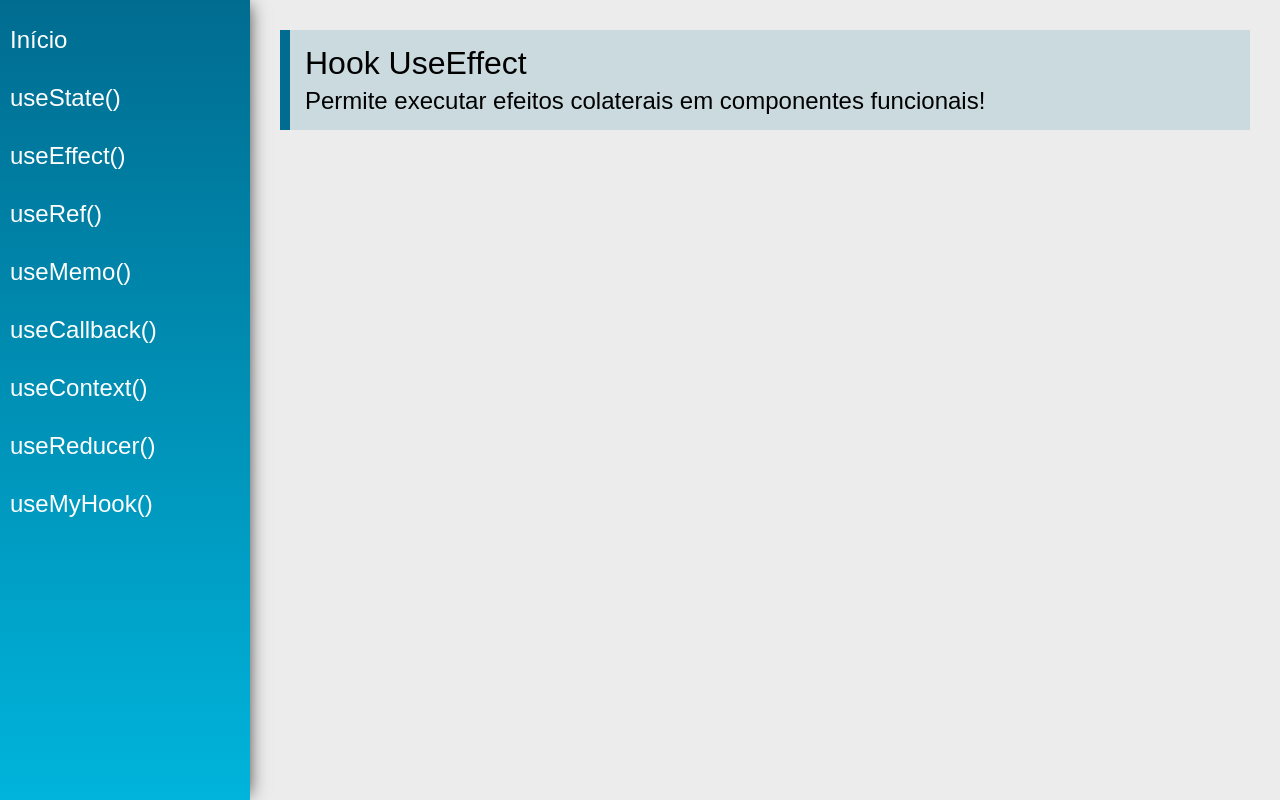
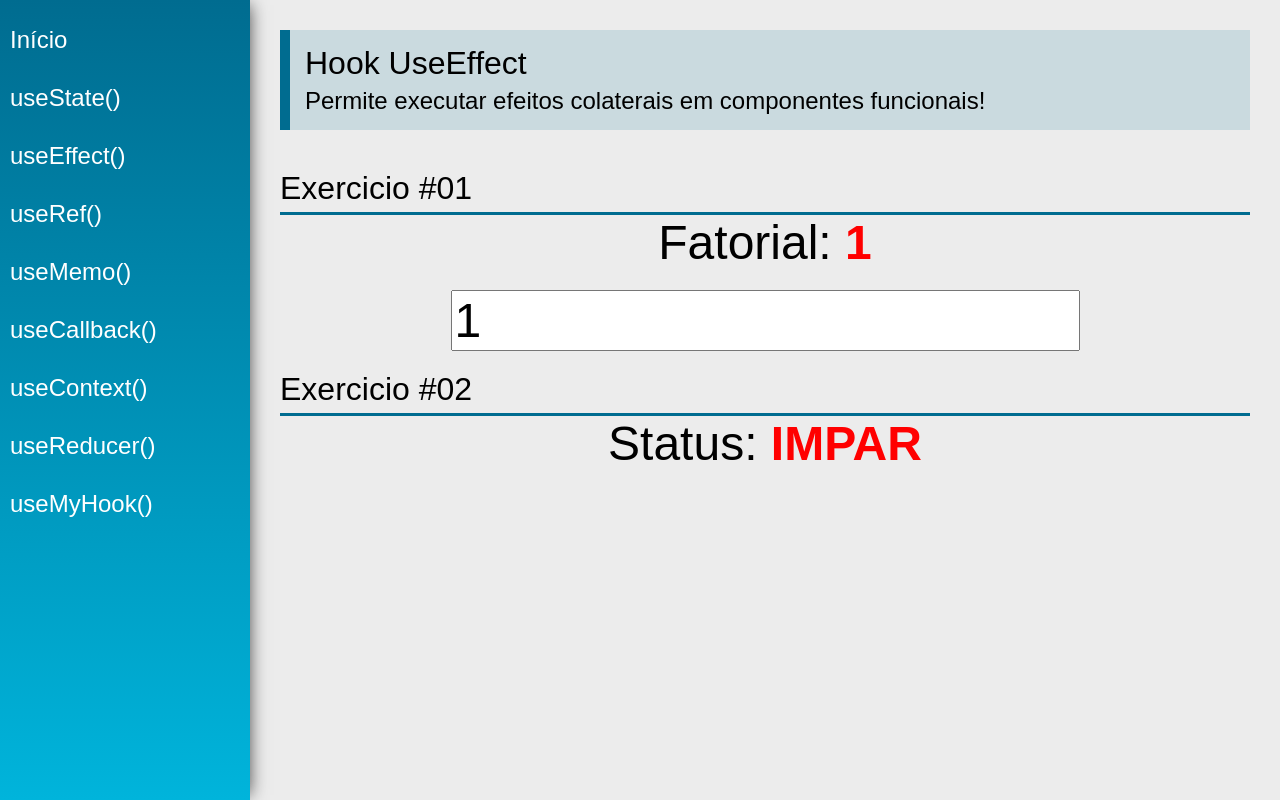
Before and after one commit to edulima2412/react-hooks, a React (Create React App) app: page /useEffect in a window 1280 px wide. Built offline with nearby package versions, Linux system fonts and the light colour scheme.

Commit message:
add useEffect

```diff
--- a/src/views/App.jsx
+++ b/src/views/App.jsx
@@ -1,5 +1,5 @@
 import './App.css'
-import React, { useState } from 'react'
+import React from 'react'
 import { BrowserRouter as Router } from  'react-router-dom'
 
 import Menu from '../components/layout/Menu'
--- a/src/views/examples/UseEffect.jsx
+++ b/src/views/examples/UseEffect.jsx
@@ -1,13 +1,67 @@
-import React from 'react'
-import PageTitle from '../../components/layout/PageTitle'
+import React, { useEffect, useState } from 'react';
+
+import PageTitle from '../../components/layout/PageTitle';
+import SectionTitle from '../../components/layout/SectionTitle';
+
+function calcFatorial(num) {
+    const n = parseInt(num);
+    if(n < 0) return -1
+    if(n === 0) return 1
+    //Recursividade
+    return calcFatorial(n - 1) * n
+}
+
+function calcStatus(num) {
+    const n = parseInt(num);
+    if(n < 0) return -1
+    if(n % 2 === 0){
+        return "PAR"
+    } else {
+        return "IMPAR"
+    }
+}
 
 const UseEffect = (props) => {
+    const [number, setNumber] = useState(1);
+    const [fatorial, setFatorial] = useState(1);
+    const [status, setStatus] = useState("");
+
+    useEffect(function () {
+        setFatorial(calcFatorial(number))
+    }, [number]);
+
+    useEffect(function () {
+        setStatus(calcStatus(number))
+    }, [number]);
+
     return (
         <div className="UseEffect">
             <PageTitle
                 title="Hook UseEffect"
                 subtitle="Permite executar efeitos colaterais em componentes funcionais!"
             />
+
+            <SectionTitle title="Exercicio #01" />
+            <div className="center">
+                <div>
+                    <span className="text">Fatorial: </span>
+                    <span className="text red">{fatorial === -1 ? "Não existe" : fatorial}</span>
+                </div>
+                <input
+                    type="number"
+                    className="input"
+                    value={number}
+                    onChange={e => setNumber(e.target.value)}
+                />
+            </div>
+
+            <SectionTitle title="Exercicio #02" />
+            <div className="center">
+                <div>
+                    <span className="text">Status: </span>
+                    <span className="text red">{status === -1 ? "Não existe" : status}</span>
+                </div>
+            </div>
         </div>
     )
 }
--- a/src/views/examples/UseState.jsx
+++ b/src/views/examples/UseState.jsx
@@ -49,6 +49,7 @@ const UseState = (props) => {
                 type="text"
                 className="input"
                 value={name}
+                onChange={e => setName(e.target.value)}
             />
         </div>
     )
```
Also changed, not shown: 1 other file (tests, documents, lock files or other folders).
